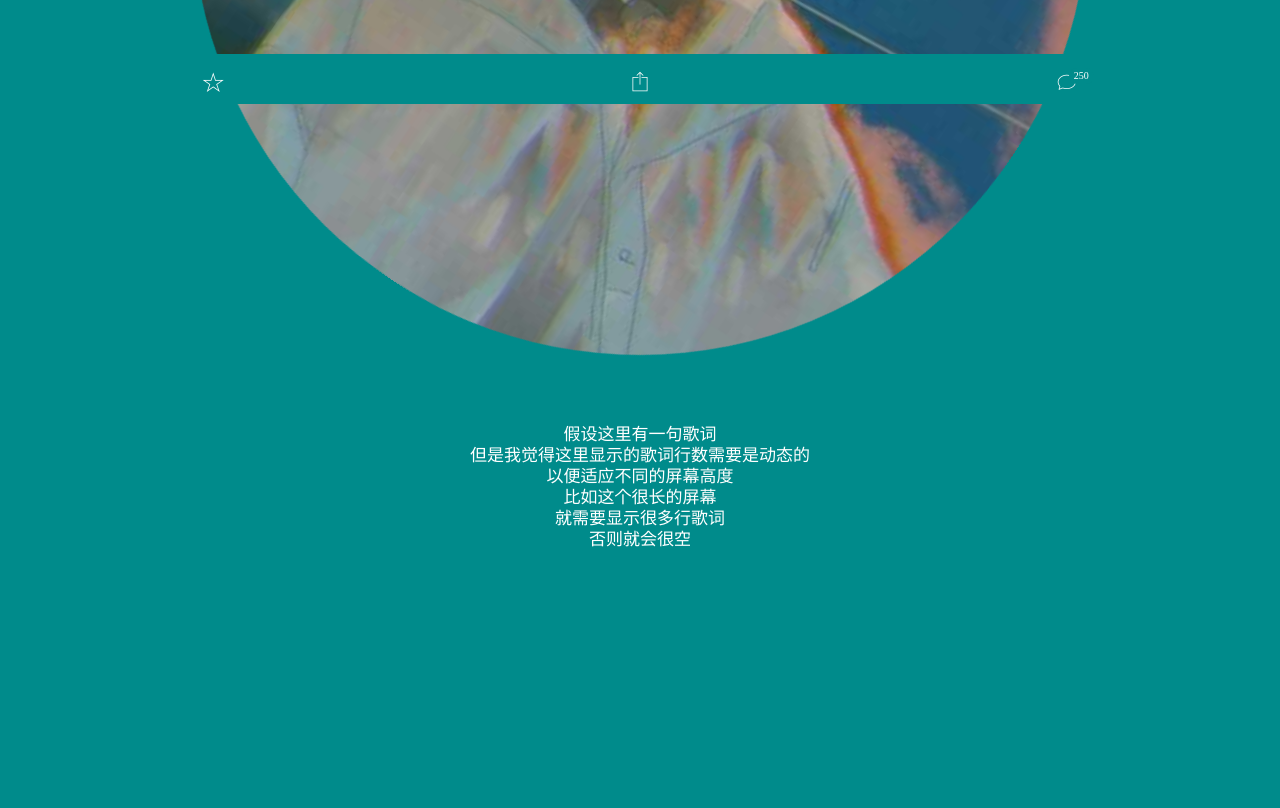
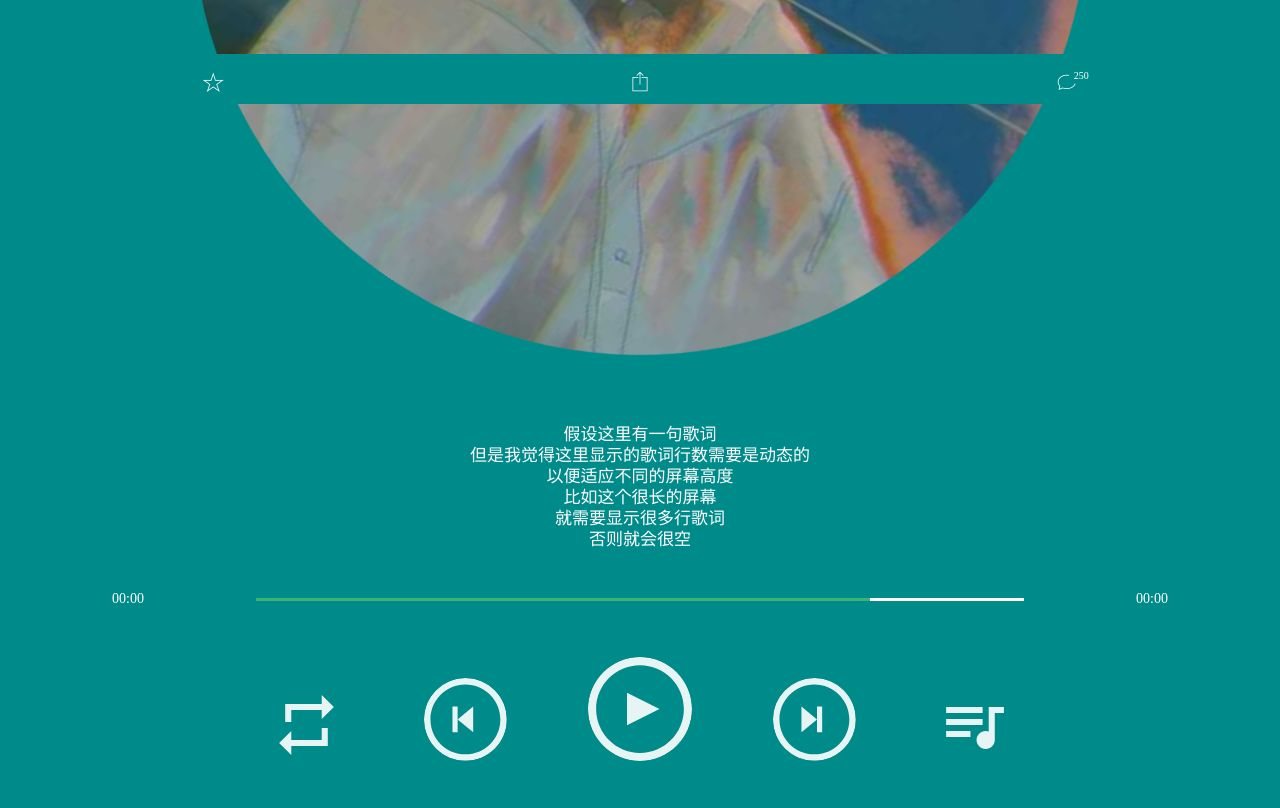
Before and after one commit to ZhongziL/LLmusic, a plain HTML site: page front_end/pages/player.html in a window 1280 px wide. Shown: the part 696-1504 px from the top of the page. Before the commit the page ends 1296 px from the top, so only its background shows below. Drawn offline with Linux system fonts and the light colour scheme.

Commit message:
front_end_change

```diff
--- a/front_end/css/player.css
+++ b/front_end/css/player.css
@@ -62,3 +62,74 @@ body {
 }to {
     -webkit-transform: rotate(360deg);
 }}
+
+.progress-bar {
+	text-align: center;
+	margin-top: 3%;
+	margin-bottom: 3%;
+}
+
+.progress-bar p {
+	width: 20%;
+	float: left;
+	color: white;
+}
+
+.progress-bar #progress {
+	width: 60%;
+	float: left;
+	height: 3px;
+	background-color: white;
+	-webkit-transform: translateY(333%);
+}
+
+.progress-bar #sub-progress {
+	width: 80%;
+	height: 3px;
+	background-color: mediumseagreen;
+}
+
+.playing-button {
+	width: calc(4vw + 4vh);
+	height: calc(4vw + 4vh);
+	border-radius: 50%;
+	background-size: 100%;
+	background-repeat: no-repeat;
+	display: inline-block;
+	margin: 3%;
+	opacity: 0.9;
+}
+
+.play-control {
+	text-align: center;
+}
+
+.play-mode {
+	background-image: url(../resources/repeat.svg);
+	width : calc(3.5vw + 3.5vh);
+	height : calc(3.5vw + 3.5vh);
+	margin-top: calc(0.75vw + 0.75vh);
+}
+
+.prev-song {
+	background-image: url(../resources/prev-one.svg);
+	margin-top: calc(0.5vw + 0.5vh);
+}
+
+.playing {
+	background-image: url(../resources/play-white.svg);
+	width : calc(5vw + 5vh);
+	height : calc(5vw + 5vh);
+}
+
+.next-song {
+	background-image: url(../resources/next-one.svg);
+	margin-top: calc(0.5vw + 0.5vh);
+}
+
+.music-queue {
+	background-image: url(../resources/mus-queue-white.svg);
+	width : calc(3.5vw + 3.5vh);
+	height : calc(3.5vw + 3.5vh);
+	margin-top: calc(0.75vw + 0.75vh);
+}
--- a/front_end/pages/player.html
+++ b/front_end/pages/player.html
@@ -36,14 +36,24 @@
 				<div class="title">— 歌手名 —</div>
 				<img class="inf-rotate" src="../resources/photo.jpg" alt="" />
 				<div class="remic">假设这里有一句歌词<br />
-				但是我觉得这里显示的歌词行数需要是动态的<br />
-				以便适应不同的屏幕高度<br />
-				比如这个很长的屏幕<br />
-				就需要显示很多行歌词<br />
-				否则就会很空<br />
+					但是我觉得这里显示的歌词行数需要是动态的<br />
+					以便适应不同的屏幕高度<br />
+					比如这个很长的屏幕<br />
+					就需要显示很多行歌词<br />
+					否则就会很空<br />
 				</div>
-				<div class="progress">
-					<audio src="" ></audio>
+
+				<div class="progress-bar">
+					<p id="start-time" class="time-stamp">00:00</p>
+					<div id="progress"><div id="sub-progress"></div></div>
+					<p id="end-time" class="time-stamp">00:00</p>
+				</div>
+				<div class="play-control">
+					<div class="playing-button play-mode"></div>
+					<div class="playing-button prev-song"></div>
+					<div class="playing-button playing"></div>
+				    <div class="playing-button next-song"></div>
+					<div class="playing-button music-queue"></div>
 				</div>
 			</div>
 		</div>
```
Also changed, not shown: front_end/resources/mus-queue-white.svg (added), front_end/resources/next-one.svg (added), front_end/resources/pause-white.svg (added), front_end/resources/play-white.svg (added), front_end/resources/prev-one.svg (added), front_end/resources/repeat.svg (added).
